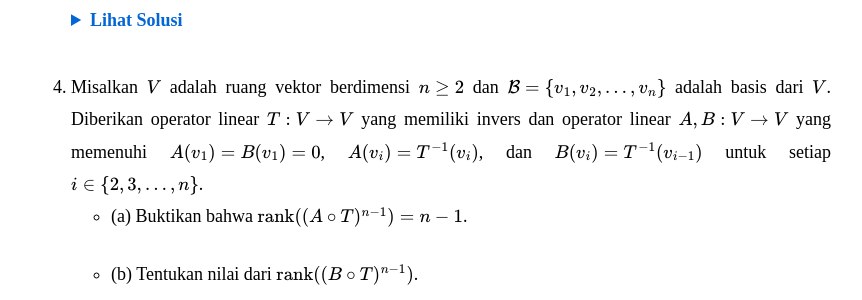
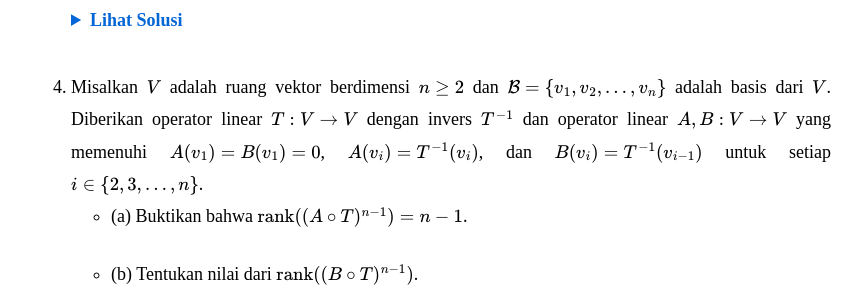
Before and after one commit to calculusgamingindonesia/calculusgamingindonesia.github.io, a Jekyll site: the page built from _posts/2026-06-29-knmipa-nas-20-1.md, in a window 1280 px wide. Shown: the part 831-1131 px from the top of the page, without its empty margins (209-1071 px from the left). Built offline with Jekyll 4.4.1, drawn with Linux system fonts in a browser that asks for light colours; some web fonts are replaced.

Commit message:
Update 2026-06-29-knmipa-nas-20-1.md

```diff
--- a/_posts/2026-06-29-knmipa-nas-20-1.md
+++ b/_posts/2026-06-29-knmipa-nas-20-1.md
@@ -50,7 +50,7 @@
      </div>
    </details>
 
-4. Misalkan $V$ adalah ruang vektor berdimensi $n\geq2$ dan $\mathcal{B}=\set{v_1, v_2, \ldots, v_n}$ adalah basis dari $V$. Diberikan operator linear $T:V\to V$ yang memiliki invers dan operator linear $A, B:V\to V$ yang memenuhi $A(v_1)=B(v_1)=0$, $A(v_i)=T^{-1}(v_i)$, dan $B(v_i)=T^{-1}(v_{i-1})$ untuk setiap $i\in\set{2, 3, \ldots, n}$.
+4. Misalkan $V$ adalah ruang vektor berdimensi $n\geq2$ dan $\mathcal{B}=\set{v_1, v_2, \ldots, v_n}$ adalah basis dari $V$. Diberikan operator linear $T:V\to V$ dengan invers $T^{-1}$ dan operator linear $A, B:V\to V$ yang memenuhi $A(v_1)=B(v_1)=0$, $A(v_i)=T^{-1}(v_i)$, dan $B(v_i)=T^{-1}(v_{i-1})$ untuk setiap $i\in\set{2, 3, \ldots, n}$.
    * (a) Buktikan bahwa $\text{rank}((A\circ T)^{n-1})=n-1$.
    * (b) Tentukan nilai dari $\text{rank}((B\circ T)^{n-1})$.
 
```
